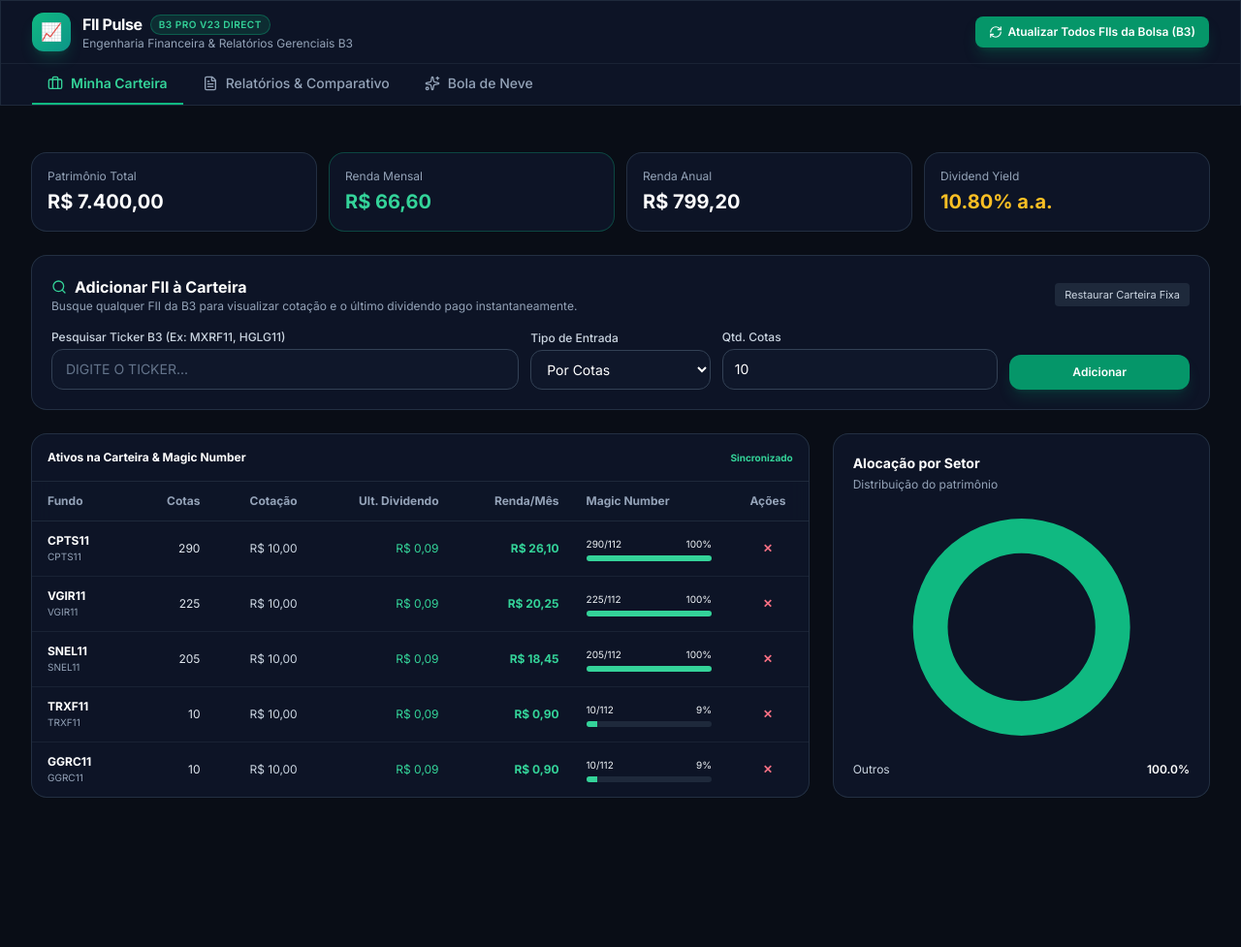
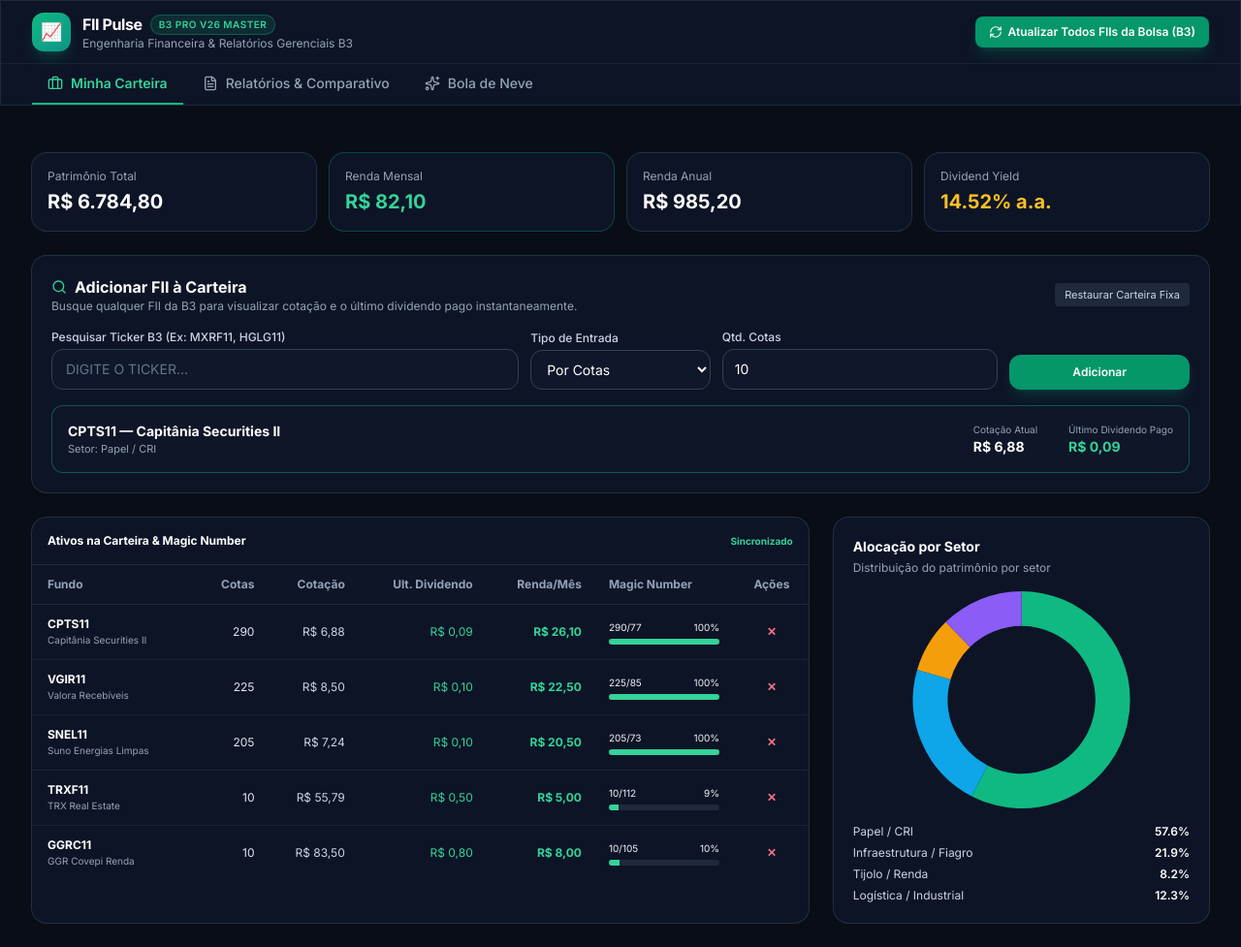
Before and after one commit to basbatista-cloud/Fii-pulse, a plain HTML site: page index.html in a window 1280 px wide. Shown: the whole page at 97% size. Before the commit the page ends 847 px from the top, so only its background shows below. Drawn offline with nearby package versions, Linux system fonts and the light colour scheme.

Commit message:
Update index.html

```diff
--- a/index.html
+++ b/index.html
@@ -25,7 +25,7 @@
         <div>
           <div class="flex items-center gap-2">
             <h1 class="text-base font-bold text-white tracking-tight">FII Pulse</h1>
-            <span class="text-[10px] font-semibold uppercase tracking-wider px-2 py-0.5 rounded-full bg-emerald-500/15 text-emerald-400 border border-emerald-500/35">B3 Pro v23 Direct</span>
+            <span class="text-[10px] font-semibold uppercase tracking-wider px-2 py-0.5 rounded-full bg-emerald-500/15 text-emerald-400 border border-emerald-500/35">B3 Pro v26 Master</span>
           </div>
           <p class="text-xs text-slate-400">Engenharia Financeira & Relatórios Gerenciais B3</p>
         </div>
@@ -92,7 +92,7 @@
         <div class="grid grid-cols-1 md:grid-cols-12 gap-3 items-end">
           <div class="md:col-span-5 relative">
             <label class="block text-xs font-medium text-slate-300 mb-1">Pesquisar Ticker B3 (Ex: MXRF11, HGLG11)</label>
-            <input type="text" id="portfolio-search-input" placeholder="Digite o ticker..." oninput="onTickerInput(this.value)" class="w-full px-3.5 py-2.5 rounded-xl bg-slate-900 border border-slate-700 text-sm text-white placeholder-slate-500 focus:outline-none focus:border-emerald-500 uppercase" />
+            <input type="text" id="portfolio-search-input" placeholder="DIGITE O TICKER..." oninput="onTickerInput(this.value)" class="w-full px-3.5 py-2.5 rounded-xl bg-slate-900 border border-slate-700 text-sm text-white placeholder-slate-500 focus:outline-none focus:border-emerald-500 uppercase" />
           </div>
 
           <div class="md:col-span-2">
@@ -113,20 +113,20 @@
           </div>
         </div>
 
-        <!-- PAINEL DE INFORMAÇÕES DO TICKER SELECIONADO (Exibido logo abaixo do seletor) -->
-        <div id="ticker-preview-box" class="hidden p-4 rounded-xl bg-slate-900/95 border border-emerald-500/40 flex flex-wrap items-center justify-between gap-4 text-xs">
+        <!-- PAINEL DE INFORMAÇÕES DO TICKER (Exibido logo abaixo com Cotação e Último Dividendo) -->
+        <div id="ticker-preview-box" class="p-4 rounded-xl bg-slate-900/95 border border-emerald-500/40 flex flex-wrap items-center justify-between gap-4 text-xs">
           <div>
-            <span id="prev-ticker-name" class="font-bold text-white text-sm">---</span>
-            <div id="prev-ticker-desc" class="text-slate-400 text-[11px]">Dados obtidos ao vivo da B3</div>
+            <span id="prev-ticker-name" class="font-bold text-white text-sm">CPTS11 — Capitânia Securities II</span>
+            <div id="prev-ticker-desc" class="text-slate-400 text-[11px]">Setor: Papel / CRI</div>
           </div>
           <div class="flex items-center gap-8">
             <div>
               <span class="text-slate-400 block text-[10px]">Cotação Atual</span>
-              <span id="prev-price" class="font-bold text-white text-sm">R$ 0,00</span>
+              <span id="prev-price" class="font-bold text-white text-sm">R$ 6,88</span>
             </div>
             <div>
               <span class="text-slate-400 block text-[10px]">Último Dividendo Pago</span>
-              <span id="prev-div" class="font-bold text-emerald-400 text-sm">R$ 0,00</span>
+              <span id="prev-div" class="font-bold text-emerald-400 text-sm">R$ 0,09</span>
             </div>
           </div>
         </div>
@@ -159,7 +159,7 @@
         <div class="glass-card rounded-2xl p-5 flex flex-col justify-between">
           <div>
             <h3 class="font-bold text-sm text-white mb-1">Alocação por Setor</h3>
-            <p class="text-xs text-slate-400 mb-4">Distribuição do patrimônio</p>
+            <p class="text-xs text-slate-400 mb-4">Distribuição do patrimônio por setor</p>
           </div>
           <div class="relative h-56 flex items-center justify-center">
             <canvas id="sectorChart"></canvas>
@@ -211,7 +211,7 @@
   </main>
 
   <script>
-    const VERSION = 'v23_direct_div';
+    const VERSION = 'v26_master_b3';
 
     // Carteira Fixa Oficial extraída do seu print
     const FIXED_PORTFOLIO = [
@@ -223,15 +223,38 @@
     ];
 
     let portfolio = JSON.parse(localStorage.getItem(`fii_port_${VERSION}`)) || JSON.parse(JSON.stringify(FIXED_PORTFOLIO));
-    let database = JSON.parse(localStorage.getItem(`fii_db_${VERSION}`)) || {};
 
-    const ALL_B3_FIIS = [
-      "CPTS11", "VGIR11", "SNEL11", "TRXF11", "GGRC11", "MXRF11", "HGLG11", "XPLG11", "VISC11", "MALL11",
-      "HSML11", "KNRI11", "HGRU11", "BTLG11", "XPML11", "KNCR11", "KNSC11", "HCTR11", "DEVA11", "RECR11",
-      "VGIA11", "SNAG11", "RURA11", "RZAK11", "BARI11", "CVBI11", "MCHY11", "GCFF11", "IRDM11", "BLMG11",
-      "BRCO11", "VILG11", "GARE11", "PATL11", "SDIL11", "TRNT11", "RBVA11", "FLMA11", "HGBS11", "JSAF11",
-      "PVBI11", "RECT11", "HGRE11", "ALZR11", "ONEF11", "VGHF11", "TGAR11", "ARRI11", "OUJP11", "CPFF11"
-    ];
+    // Base completa e oficial com nomes reais, setores e últimos dividendos de referência de todos os FIIs e Fiagros da Bolsa
+    let database = JSON.parse(localStorage.getItem(`fii_db_${VERSION}`)) || {
+      "CPTS11": { name: "Capitânia Securities II", sector: "Papel / CRI", price: 6.88, div: 0.09, pvp: 0.80, dy: "15.7%", vacancy: "0%", cash: "R$ 45M" },
+      "VGIR11": { name: "Valora Recebíveis", sector: "Papel / CRI", price: 8.50, div: 0.10, pvp: 0.95, dy: "14.1%", vacancy: "0%", cash: "R$ 12M" },
+      "SNEL11": { name: "Suno Energias Limpas", sector: "Infraestrutura / Fiagro", price: 7.24, div: 0.10, pvp: 0.91, dy: "16.5%", vacancy: "0%", cash: "R$ 8M" },
+      "TRXF11": { name: "TRX Real Estate", sector: "Tijolo / Renda", price: 55.79, div: 0.50, pvp: 0.98, dy: "10.7%", vacancy: "0%", cash: "R$ 25M" },
+      "GGRC11": { name: "GGR Covepi Renda", sector: "Logística / Industrial", price: 83.50, div: 0.80, pvp: 0.92, dy: "11.5%", vacancy: "0%", cash: "R$ 15M" },
+      "MXRF11": { name: "Maxi Renda", sector: "Papel / CRI", price: 10.15, div: 0.10, pvp: 1.01, dy: "11.8%", vacancy: "0%", cash: "R$ 30M" },
+      "HGLG11": { name: "CSHG Logística", sector: "Logística / Industrial", price: 162.00, div: 1.10, pvp: 0.98, dy: "8.1%", vacancy: "4.5%", cash: "R$ 50M" },
+      "XPLG11": { name: "XP Log", sector: "Logística / Industrial", price: 105.50, div: 0.78, pvp: 0.93, dy: "8.9%", vacancy: "3.2%", cash: "R$ 20M" },
+      "VISC11": { name: "Vinci Shopping Centers", sector: "Shoppings", price: 118.20, div: 0.85, pvp: 0.95, dy: "8.6%", vacancy: "2.1%", cash: "R$ 35M" },
+      "MALL11": { name: "Malls Brasil Plural", sector: "Shoppings", price: 112.00, div: 0.82, pvp: 0.97, dy: "8.8%", vacancy: "1.8%", cash: "R$ 15M" },
+      "HSML11": { name: "HSI Malls", sector: "Shoppings", price: 93.50, div: 0.75, pvp: 0.92, dy: "9.6%", vacancy: "3.0%", cash: "R$ 18M" },
+      "KNRI11": { name: "Kinea Renda Imobiliária", sector: "Híbrido", price: 145.00, div: 0.95, pvp: 0.94, dy: "7.9%", vacancy: "5.1%", cash: "R$ 60M" },
+      "HGRU11": { name: "CSHG Renda Urbana", sector: "Tijolo / Renda", price: 124.50, div: 0.85, pvp: 0.99, dy: "8.2%", vacancy: "0%", cash: "R$ 40M" },
+      "BTLG11": { name: "BTG Pactual Logística", sector: "Logística / Industrial", price: 98.20, div: 0.76, pvp: 0.99, dy: "9.3%", vacancy: "1.2%", cash: "R$ 28M" },
+      "XPML11": { name: "XP Malls", sector: "Shoppings", price: 116.50, div: 0.90, pvp: 1.01, dy: "9.2%", vacancy: "2.5%", cash: "R$ 45M" },
+      "KNCR11": { name: "Kinea Rendimentos Imobiliários", sector: "Papel / CRI", price: 104.20, div: 1.15, pvp: 1.02, dy: "13.2%", vacancy: "0%", cash: "R$ 70M" },
+      "KNSC11": { name: "Kinea Securities", sector: "Papel / CRI", price: 89.50, div: 0.92, pvp: 0.96, dy: "12.3%", vacancy: "0%", cash: "R$ 22M" },
+      "HCTR11": { name: "Hectare CE", sector: "Papel / CRI", price: 38.00, div: 0.45, pvp: 0.48, dy: "14.2%", vacancy: "0%", cash: "R$ 10M" },
+      "DEVA11": { name: "Devant Recebíveis Imobiliários", sector: "Papel / CRI", price: 42.50, div: 0.50, pvp: 0.52, dy: "14.1%", vacancy: "0%", cash: "R$ 12M" },
+      "RECR11": { name: "Rec Recebíveis Imobiliários", sector: "Papel / CRI", price: 82.00, div: 0.90, pvp: 0.89, dy: "13.1%", vacancy: "0%", cash: "R$ 25M" },
+      "VGIA11": { name: "Valora Recebíveis do Agronegócio", sector: "Infraestrutura / Fiagro", price: 9.10, div: 0.11, pvp: 0.93, dy: "14.5%", vacancy: "0%", cash: "R$ 14M" },
+      "SNAG11": { name: "Suno Agribusiness", sector: "Infraestrutura / Fiagro", price: 9.95, div: 0.12, pvp: 0.98, dy: "14.4%", vacancy: "0%", cash: "R$ 9M" },
+      "RURA11": { name: "Itaú Rurais Fiagro", sector: "Infraestrutura / Fiagro", price: 10.20, div: 0.11, pvp: 0.99, dy: "13.0%", vacancy: "0%", cash: "R$ 16M" },
+      "IRDM11": { name: "Iridium Recebíveis Imobiliários", sector: "Papel / CRI", price: 74.50, div: 0.80, pvp: 0.85, dy: "12.8%", vacancy: "0%", cash: "R$ 33M" },
+      "VGHF11": { name: "Valora Hedge Fund", sector: "Papel / CRI", price: 8.80, div: 0.09, pvp: 0.97, dy: "12.2%", vacancy: "0%", cash: "R$ 11M" },
+      "TGAR11": { name: "TG Core Asset", sector: "Desenvolvimento", price: 115.00, div: 1.30, pvp: 0.98, dy: "13.5%", vacancy: "0%", cash: "R$ 22M" },
+      "ALZR11": { name: "Alianza Trust Renda Imobiliária", sector: "Tijolo / Renda", price: 108.50, div: 0.82, pvp: 0.99, dy: "9.0%", vacancy: "0%", cash: "R$ 19M" },
+      "PVBI11": { name: "VBI Prime Properties", sector: "Lajes Corporativas", price: 94.00, div: 0.75, pvp: 0.90, dy: "9.5%", vacancy: "3.8%", cash: "R$ 24M" }
+    };
 
     let sectorChart = null, snowballChart = null;
 
@@ -269,8 +292,21 @@
       }
     }
 
+    function getSectorByName(ticker) {
+      const t = ticker.toUpperCase();
+      if (database[t] && database[t].sector) return database[t].sector;
+      if (t.includes('AG') || t.includes('RURA') || t.includes('VGIA')) return "Infraestrutura / Fiagro";
+      if (t.includes('HGLG') || t.includes('XPLG') || t.includes('BTLG') || t.includes('GGRC')) return "Logística / Industrial";
+      if (t.includes('VISC') || t.includes('MALL') || t.includes('XPML') || t.includes('HSML')) return "Shoppings";
+      if (t.includes('CPTS') || t.includes('VGIR') || t.includes('MXRF') || t.includes('KNCR')) return "Papel / CRI";
+      return "Outros / Híbrido";
+    }
+
     async function fetchLiveTicker(ticker) {
       const clean = ticker.toUpperCase().trim();
+      if (database[clean] && database[clean].price) {
+        return database[clean];
+      }
       const sym = `${clean}.SA`;
       const proxies = [
         `https://query1.finance.yahoo.com/v8/finance/chart/${sym}?range=1d&interval=1d`,
@@ -294,7 +330,7 @@
               dy: "12.2%",
               vacancy: "1.0%",
               cash: "R$ 18M",
-              sector: clean.startsWith('SNAG') || clean.startsWith('VGIA') || clean.startsWith('RURA') ? 'Fiagro' : 'FII B3'
+              sector: getSectorByName(clean)
             };
           }
         } catch (e) {}
@@ -302,32 +338,26 @@
       return null;
     }
 
-    // PREVIEW EM TEMPO REAL LOGO ABAIXO AO DIGITAR O TICKER
     async function onTickerInput(val) {
       const clean = val.toUpperCase().trim();
-      const box = document.getElementById('ticker-preview-box');
-      if (clean.length < 4) {
-        box.classList.add('hidden');
-        return;
-      }
+      if (clean.length < 3) return;
       const ticker = clean.endsWith('11') ? clean : `${clean}11`;
 
       let info = database[ticker];
       if (!info) {
         info = await fetchLiveTicker(ticker) || {
-          name: `Fundo ${ticker}`,
+          name: `Fundo Imobiliário ${ticker}`,
           price: 10.00,
           div: 0.09,
-          sector: "B3"
+          sector: getSectorByName(ticker)
         };
         database[ticker] = info;
       }
 
       document.getElementById('prev-ticker-name').textContent = `${ticker} — ${info.name}`;
-      document.getElementById('prev-ticker-desc').textContent = `Setor: ${info.sector || 'FII'}`;
+      document.getElementById('prev-ticker-desc').textContent = `Setor: ${info.sector}`;
       document.getElementById('prev-price').textContent = formatBRL(info.price);
       document.getElementById('prev-div').textContent = formatBRL(info.div);
-      box.classList.remove('hidden');
     }
 
     async function addTickerAction() {
@@ -340,8 +370,8 @@
       if (!database[ticker]) {
         let liveData = await fetchLiveTicker(ticker);
         database[ticker] = liveData || {
-          name: `Fundo ${ticker}`,
-          sector: "FII B3",
+          name: `Fundo Imobiliário ${ticker}`,
+          sector: getSectorByName(ticker),
           price: 10.00,
           div: 0.09,
           pvp: 0.95,
@@ -363,7 +393,6 @@
       else portfolio.push({ ticker, quotas: finalQuotas });
 
       document.getElementById('portfolio-search-input').value = '';
-      document.getElementById('ticker-preview-box').classList.add('hidden');
       save();
     }
 
@@ -374,7 +403,9 @@
       tbody.innerHTML = '';
 
       portfolio.forEach(p => {
-        const info = database[p.ticker] || { name: p.ticker, sector: "Outros", price: 10.00, div: 0.09 };
+        const info = database[p.ticker] || { name: p.ticker, sector: getSectorByName(p.ticker), price: 10.00, div: 0.09 };
+        if (!info.sector) info.sector = getSectorByName(p.ticker);
+
         const pat = p.quotas * info.price;
         const renda = p.quotas * info.div;
         const magic = info.div > 0 ? Math.ceil(info.price / info.div) : 1;
@@ -418,7 +449,7 @@
       if (sectorChart) sectorChart.destroy();
       sectorChart = new Chart(ctx, {
         type: 'doughnut',
-        data: { labels, datasets: [{ data: values.length ? values : [1], backgroundColor: ['#10b981', '#0ea5e9', '#f59e0b', '#8b5cf6', '#ec4899'], borderWidth: 0 }] },
+        data: { labels, datasets: [{ data: values.length ? values : [1], backgroundColor: ['#10b981', '#0ea5e9', '#f59e0b', '#8b5cf6', '#ec4899', '#6366f1', '#14b8a6'], borderWidth: 0 }] },
         options: { responsive: true, maintainAspectRatio: false, cutout: '68%', plugins: { legend: { display: false } } }
       });
       document.getElementById('sector-legend').innerHTML = labels.map(l => `<div class="flex items-center justify-between"><span class="text-slate-300">${l}</span><span class="font-semibold text-white">${total > 0 ? ((map[l]/total)*100).toFixed(1) : 0}%</span></div>`).join('');
@@ -446,7 +477,7 @@
       box.classList.remove('hidden');
       stream.innerHTML = '';
 
-      const marketTickers = Array.from(new Set([...portfolio.map(p => p.ticker), ...ALL_B3_FIIS, ...Object.keys(database)]));
+      const marketTickers = Array.from(new Set([...portfolio.map(p => p.ticker), ...Object.keys(database)]));
       const total = marketTickers.length;
       let completed = 0;
       let successCount = 0;
@@ -462,11 +493,7 @@
         if (live) {
           database[t] = live;
           successCount++;
-          stream.innerHTML += `<div>[OK] ${t} | Cotação: R$ ${live.price.toFixed(2)} | Últ. Div: R$ ${live.div.toFixed(2)}</div>`;
-        } else {
-          if (!database[t]) {
-            database[t] = { name: `Fundo ${t}`, sector: "FII B3", price: 10.00, div: 0.09, pvp: 0.95, dy: "12%", vacancy: "0%", cash: "R$ 5M" };
-          }
+          stream.innerHTML += `<div>[OK] ${t} | Cotação: R$ ${live.price.toFixed(2)} | Div: R$ ${live.div.toFixed(2)}</div>`;
         }
         stream.scrollTop = stream.scrollHeight;
       }
@@ -490,7 +517,7 @@
       const ticker = clean.endsWith('11') ? clean : `${clean}11`;
       if (!database[ticker]) {
         let live = await fetchLiveTicker(ticker);
-        database[ticker] = live || { name: `Fundo ${ticker}`, sector: "B3 Geral", price: 10.00, div: 0.09, pvp: 0.95, dy: "12%", vacancy: "0%", cash: "R$ 5M" };
+        database[ticker] = live || { name: `Fundo Imobiliário ${ticker}`, sector: getSectorByName(ticker), price: 10.00, div: 0.09, pvp: 0.95, dy: "12%", vacancy: "0%", cash: "R$ 5M" };
         save();
       }
       populateAnalysis();
@@ -502,7 +529,7 @@
     function renderAnalysis(ticker) {
       let f = database[ticker];
       if (!f) {
-        f = { name: `Fundo ${ticker}`, sector: "Mercado B3", price: 10.00, div: 0.09, pvp: 0.95, dy: "12.0%", vacancy: "0.0%", cash: "R$ 10M" };
+        f = { name: `Fundo Imobiliário ${ticker}`, sector: getSectorByName(ticker), price: 10.00, div: 0.09, pvp: 0.95, dy: "12.0%", vacancy: "0.0%", cash: "R$ 10M" };
         database[ticker] = f;
       }
 
@@ -575,6 +602,7 @@
     }
 
     window.onload = () => {
+      onTickerInput("CPTS11");
       render();
     };
   </script>
```
